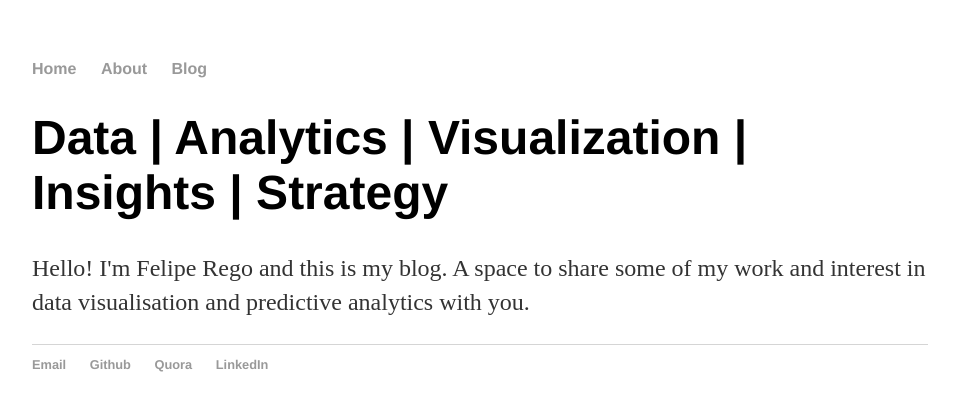
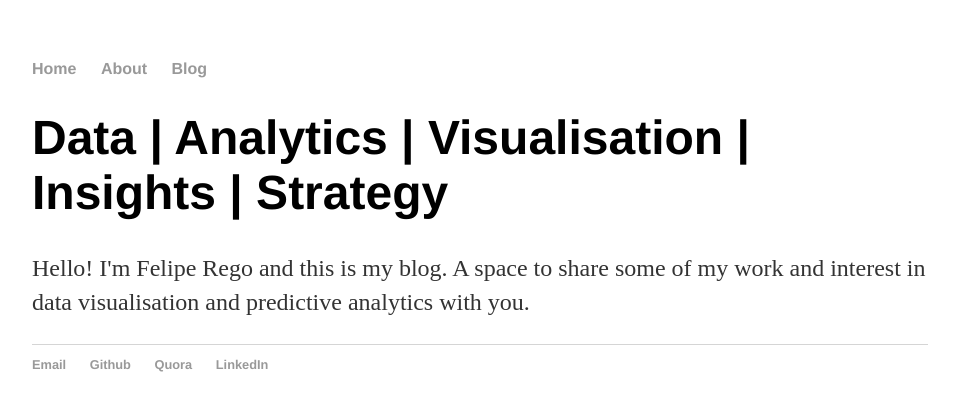
Before and after one commit to FelipeRego/FelipeRego.github.io, a Jekyll site: the page built from index.html, in a window 1280 px wide. Shown: the top 411 px of the page, without its empty margins (160-1115 px from the left). Built offline with Jekyll 4.4.1, drawn with Linux system fonts in a browser that asks for light colours.

Commit message:
Update index.html

```diff
--- a/index.html
+++ b/index.html
@@ -3,7 +3,7 @@ layout: default
 title: Felipe Rego - Data Analyst | Insights | Wrangling | Visualisation | Modelling | Statistics | Strategy
 ---
 <div class="blurb">
-	<h1>Data | Analytics | Visualization | Insights | Strategy</h1>
+	<h1>Data | Analytics | Visualisation | Insights | Strategy</h1>
 	<p>Hello! I'm Felipe Rego and this is my blog. A space to share some of my work and interest in data visualisation and predictive analytics with you.</p>
 </div><!-- /.blurb -->
 </html>
```
